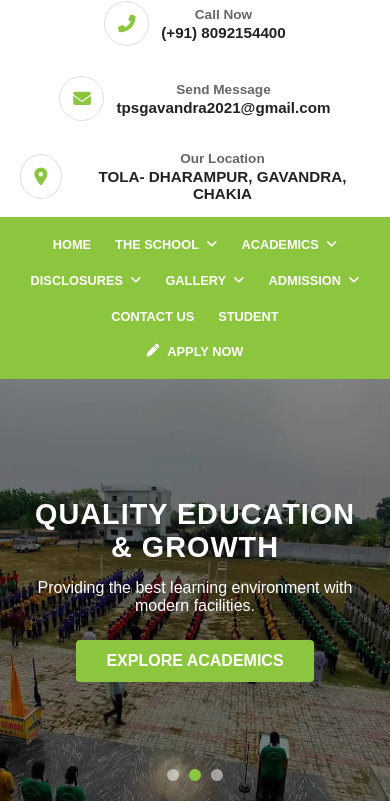
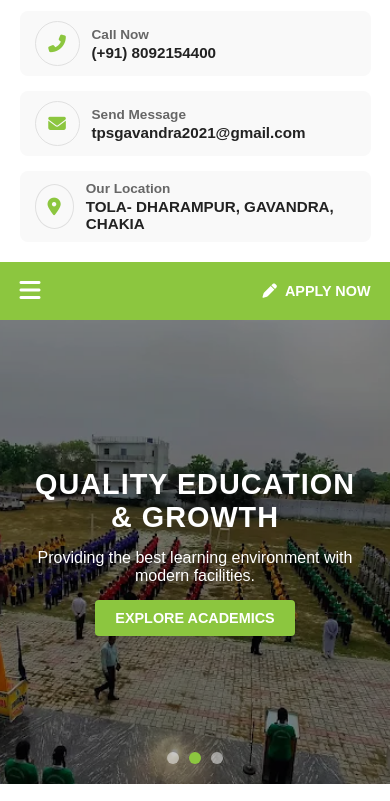
Before and after one commit to KAUS156/tpsadd, a plain HTML site: page index.html in a window 390 px wide. Shown: the part 123-924 px from the top of the page. Drawn offline with Linux system fonts and the light colour scheme.

Commit message:
Initial commit

```diff
--- a/index.html
+++ b/index.html
@@ -1,11 +1,3 @@
-
-
-
-
-
-
-
-
 <!DOCTYPE html>
 <html lang="en">
 <head>
@@ -13,7 +5,6 @@
     <meta name="viewport" content="width=device-width, initial-scale=1.0">
     <title>Trident Public School</title>
     <link rel="stylesheet" href="https://cdnjs.cloudflare.com/ajax/libs/font-awesome/6.4.0/css/all.min.css">
-
     <style>
         /* Base Reset */
         * {
@@ -23,9 +14,7 @@
             font-family: Arial, sans-serif;
         }
 
-        /* ==========================================
-           1. TOP HEADER & LOGO AREA
-           ========================================== */
+        /* ========================================== 1. TOP HEADER & LOGO AREA ========================================== */
         .top-header {
             display: flex;
             justify-content: space-between;
@@ -36,7 +25,7 @@
         }
 
         .logo-area img {
-            height: 90px; /* Logo size */
+            height: 90px;
             width: auto;
         }
 
@@ -60,11 +49,11 @@
             display: flex;
             align-items: center;
             justify-content: center;
-            color: #8cc63f; /* School Green */
+            color: #8cc63f;
             font-size: 1.1rem;
         }
 
-        .info-text text {
+        .info-text span {
             display: block;
             font-size: 0.85rem;
             color: #666;
@@ -78,17 +67,26 @@
             margin-top: 2px;
         }
 
-        /* ==========================================
-           2. NAVIGATION BAR
-           ========================================== */
+        /* ========================================== 2. NAVIGATION BAR ========================================== */
         .navbar {
-            background-color: #8cc63f; /* Main Green color from image */
+            background-color: #8cc63f;
             padding: 0 5%;
             display: flex;
             justify-content: space-between;
             align-items: center;
             position: relative;
             z-index: 100;
+        }
+
+        /* Mobile Menu Toggle Button */
+        .menu-toggle {
+            display: none;
+            background: none;
+            border: none;
+            color: white;
+            font-size: 1.5rem;
+            cursor: pointer;
+            padding: 15px 0;
         }
 
         .nav-links {
@@ -102,7 +100,7 @@
 
         .nav-links a {
             display: block;
-            padding: 16px 18px;
+            padding: 18px 18px;
             color: #ffffff;
             text-decoration: none;
             font-size: 0.9rem;
@@ -112,13 +110,13 @@
         }
 
         .nav-links a:hover {
-            background-color: #7ab332; /* Darker green on hover */
+            background-color: #7ab332;
         }
 
         /* Dropdown arrow indicators */
         .has-dropdown::after {
             content: ' \f107';
-            font-family: 'Font Awesome 5 Free';
+            font-family: 'Font Awesome 6 Free';
             font-weight: 900;
             font-size: 0.8rem;
             margin-left: 4px;
@@ -132,7 +130,7 @@
             font-weight: bold;
             text-transform: uppercase;
             font-size: 0.9rem;
-            padding: 16px 20px;
+            padding: 18px 20px;
             display: flex;
             align-items: center;
             gap: 8px;
@@ -143,9 +141,7 @@
             background-color: #7ab332;
         }
 
-        /* ==========================================
-           3. HERO SLIDER SECTION
-           ========================================== */
+        /* ========================================== 3. HERO SLIDER SECTION ========================================== */
         .hero-container {
             position: relative;
             width: 100%;
@@ -263,85 +259,137 @@
             background-color: #8cc63f;
         }
 
-        /* ==========================================
-           4. RESPONSIVE DESIGN (MOBILE)
-           ========================================== */
+        /* ========================================== 4. RESPONSIVE DESIGN (TABLETS & PHONES) ========================================== */
         @media (max-width: 992px) {
             .top-header {
                 flex-direction: column;
-                gap: 15px;
+                gap: 20px;
                 text-align: center;
+                padding: 20px 5%;
             }
+
             .header-info-container {
                 justify-content: center;
+                flex-direction: column;
+                gap: 15px;
+                width: 100%;
             }
+
+            .info-box {
+                justify-content: flex-start;
+                background: #f9f9f9;
+                padding: 10px 15px;
+                border-radius: 8px;
+                width: 100%;
+                max-width: 400px;
+                margin: 0 auto;
+            }
+
+            .info-text {
+                text-align: left;
+            }
+
+            /* Responsive Navbar Mobile Setup */
             .navbar {
+                flex-direction: row;
+                justify-content: space-between;
+                padding: 0 5%;
+            }
+
+            .menu-toggle {
+                display: block; /* Show hamburger button */
+            }
+
+            .nav-links {
+                display: none; /* Hide standard links by default */
                 flex-direction: column;
-                padding: 10px;
+                position: absolute;
+                top: 100%;
+                left: 0;
+                width: 100%;
+                background-color: #8cc63f;
+                box-shadow: 0 4px 6px rgba(0,0,0,0.1);
             }
-            .nav-links {
-                flex-wrap: wrap;
-                justify-content: center;
+
+            .nav-links.show {
+                display: flex; /* Toggle via Javascript */
             }
+
+            .nav-links li {
+                width: 100%;
+                border-top: 1px solid rgba(255, 255, 255, 0.1);
+            }
+
             .nav-links a {
-                padding: 10px 12px;
-                font-size: 0.8rem;
+                padding: 15px 25px;
+                width: 100%;
             }
+
             .apply-btn {
-                padding: 10px;
-                font-size: 0.8rem;
+                padding: 15px 0;
             }
         }
 
         @media (max-width: 768px) {
             .hero-container {
-                height: 50vh;
+                height: 55vh;
             }
+
             .hero-content h1 {
                 font-size: 1.8rem;
             }
+
             .hero-content p {
                 font-size: 1rem;
+                margin-bottom: 15px;
+            }
+
+            .hero-btn {
+                padding: 10px 20px;
+                font-size: 0.9rem;
             }
         }
     </style>
 </head>
 <body>
 
+    <!-- Header Section -->
     <header class="top-header">
         <div class="logo-area">
             <img src="/download (4).jpeg" alt="Trident School Logo">
         </div>
-
         <div class="header-info-container">
             <div class="info-box">
                 <div class="info-icon"><i class="fas fa-phone-alt"></i></div>
                 <div class="info-text">
-                    <text>Call Now</text>
+                    <span>Call Now</span>
                     <strong>(+91) 8092154400</strong>
                 </div>
             </div>
-
             <div class="info-box">
                 <div class="info-icon"><i class="fas fa-envelope"></i></div>
                 <div class="info-text">
-                    <text>Send Message</text>
+                    <span>Send Message</span>
                     <strong>tpsgavandra2021@gmail.com</strong>
                 </div>
             </div>
-
             <div class="info-box">
                 <div class="info-icon"><i class="fas fa-map-marker-alt"></i></div>
                 <div class="info-text">
-                    <text>Our Location</text>
+                    <span>Our Location</span>
                     <strong>TOLA- DHARAMPUR, GAVANDRA, CHAKIA</strong>
                 </div>
             </div>
         </div>
     </header>
 
+    <!-- Navigation Bar Menu -->
     <nav class="navbar">
-        <ul class="nav-links">
+        <button class="menu-toggle" id="mobile-menu-btn" aria-label="Toggle navigation">
+            <i class="fas fa-bars"></i>
+        </button>
+
+        <ul class="nav-links" id="nav-menu">
             <li><a href="#home">Home</a></li>
             <li><a href="#school" class="has-dropdown">The School</a></li>
             <li><a href="#academics" class="has-dropdown">Academics</a></li>
@@ -357,9 +405,9 @@
         </a>
     </nav>
 
+    <!-- Hero Image Slider Section -->
     <div class="hero-container">
         <div class="hero-slider">
-
             <div class="slide active">
                 <img src="/unnamed (1).webp" alt="Trident Campus">
                 <div class="hero-overlay">
@@ -370,7 +418,6 @@
                     </div>
                 </div>
             </div>
-
             <div class="slide">
                 <img src="/unnamed (2).webp" alt="Students">
                 <div class="hero-overlay">
@@ -381,7 +428,6 @@
                     </div>
                 </div>
             </div>
-
             <div class="slide">
                 <img src="/unnamed.webp" alt="Activities">
                 <div class="hero-overlay">
@@ -392,9 +438,7 @@
                     </div>
                 </div>
             </div>
-
         </div>
-
         <div class="slider-dots">
             <span class="dot active" onclick="currentSlide(0)"></span>
             <span class="dot" onclick="currentSlide(1)"></span>
@@ -402,7 +446,26 @@
         </div>
     </div>
 
+    <!-- Scripts Logic -->
     <script>
+        // --- Mobile Menu Logic ---
+        const menuBtn = document.getElementById('mobile-menu-btn');
+        const navMenu = document.getElementById('nav-menu');
+
+        menuBtn.addEventListener('click', () => {
+            navMenu.classList.toggle('show');
+            // Toggle hamburger icon to an "X" close icon
+            const icon = menuBtn.querySelector('i');
+            if(navMenu.classList.contains('show')) {
+                icon.classList.remove('fa-bars');
+                icon.classList.add('fa-times');
+            } else {
+                icon.classList.remove('fa-times');
+                icon.classList.add('fa-bars');
+            }
+        });
+
+        // --- Hero Slider Logic ---
         let currentSlideIndex = 0;
         const slides = document.querySelectorAll('.slide');
         const dots = document.querySelectorAll('.dot');
@@ -433,6 +496,5 @@
 
         let autoSlide = setInterval(nextSlide, slideInterval);
     </script>
-
 </body>
 </html>
```
Also changed, not shown: home.html (+18 -22 lines).
